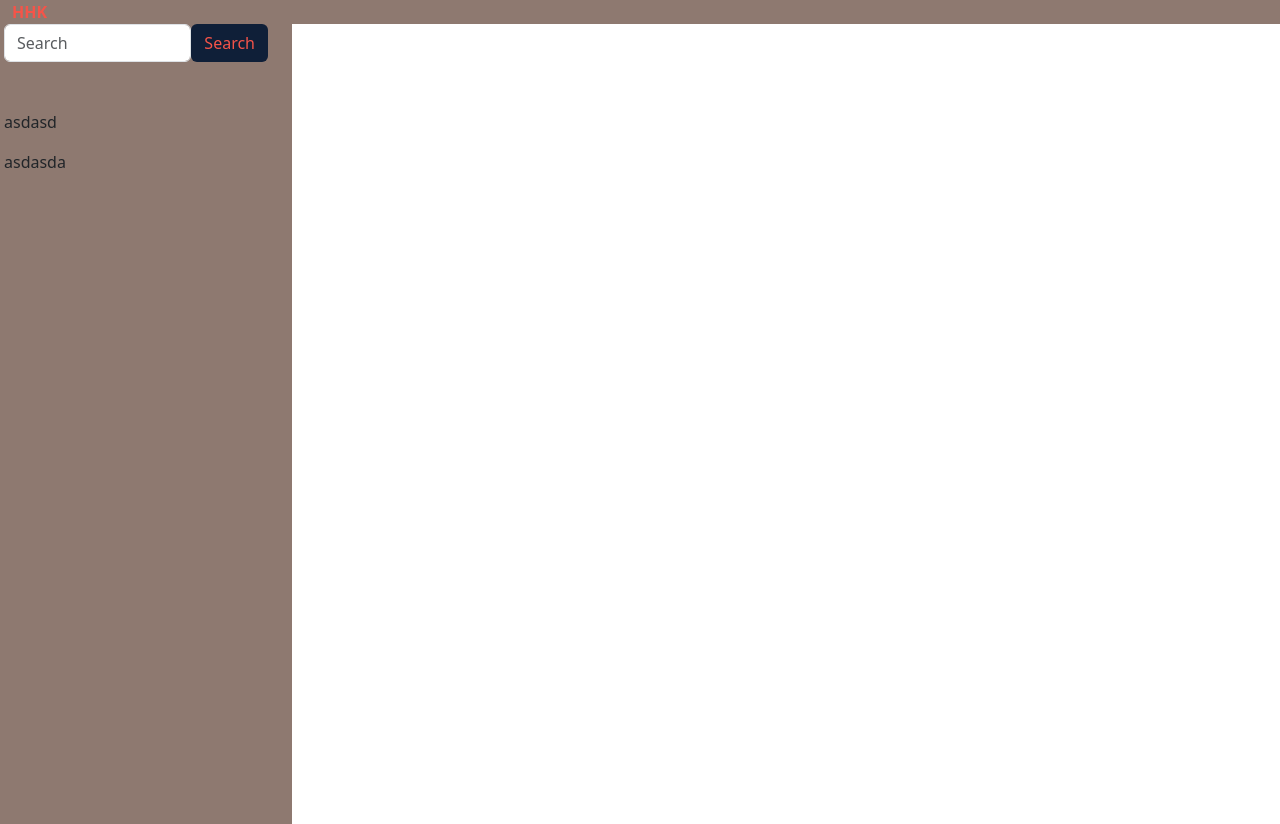
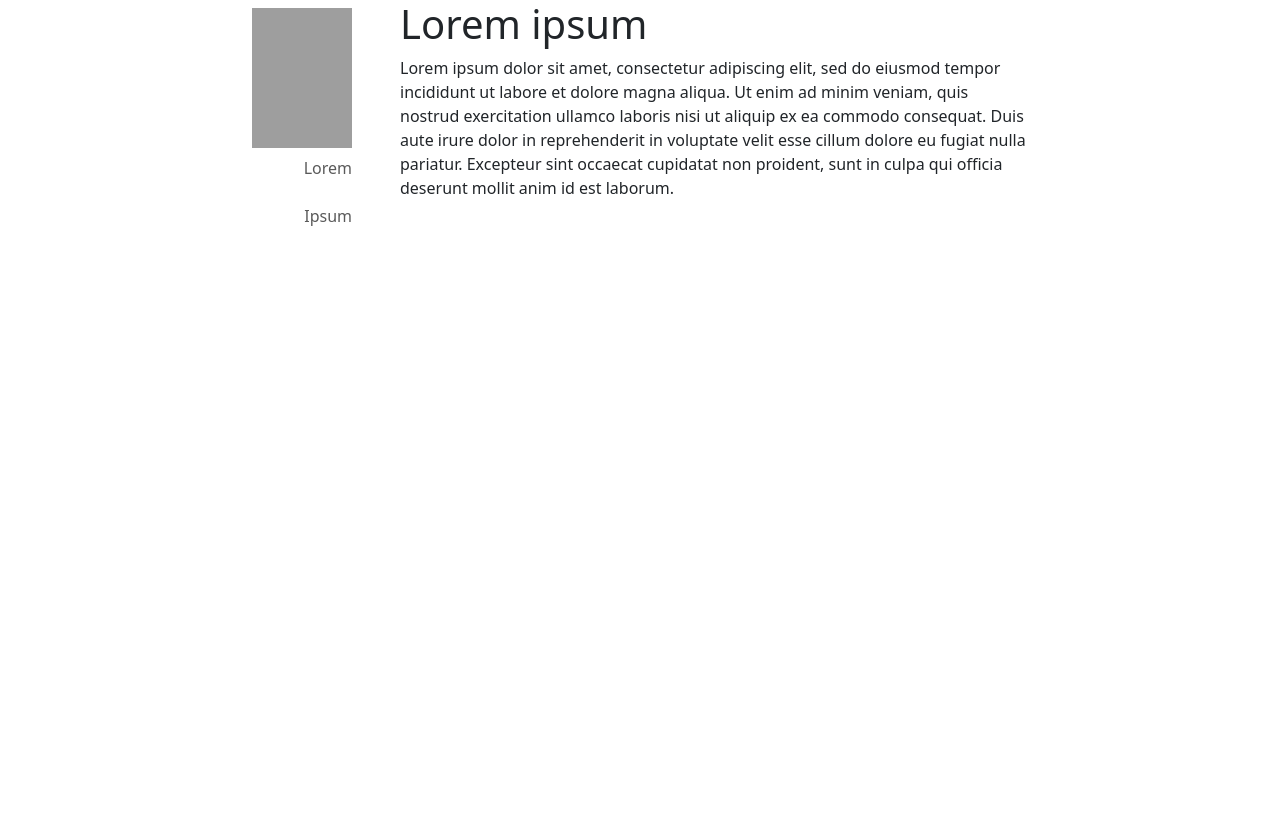
Before and after one commit to CodeApina/Thesis, a PHP site: page / in a window 1280 px wide. After the commit the page ends 226 px from the top, so only its background shows below. Run offline with PHP 8.4, Linux system fonts and the light colour scheme; grey boxes are pictures that could not be loaded.

Commit message:
Started reworking index and navbar.

```diff
--- a/backend/include_master.php
+++ b/backend/include_master.php
@@ -0,0 +1,4 @@
+<?php
+spl_autoload_register(function($class){
+    include "class/".$class.".php";
+});
--- a/css/stylesheet.css
+++ b/css/stylesheet.css
@@ -1 +1,7 @@
-.nav .left
+.container  {
+    max-width: 800px;
+}
+
+.navbar-expand-md .navbar-nav .nav-link {
+    padding-right: initial;
+}
--- a/index.php
+++ b/index.php
@@ -1,3 +1,47 @@
 <?php
-include "navbar.php";
-?>
+include "backend/include_master.php"; ?>
+<!DOCTYPE html>
+<head>
+    <?php
+    include "backend/bootstrap.php";
+    ?>
+    <link href="css/stylesheet.css" rel="stylesheet">
+    <title><h4><b>HHR</b></h4></title>
+</head>
+<body>
+    <div class="container d-flex flex-column flex-md-row">
+        <nav class="navbar navbar-expand-md navbar-light d-flex flex-md-column">
+            <a href="#">
+                <img src="images/lorem-ipsum-generator-cicero-engraving.png" alt="logo" width="100" height="140">
+            </a>
+            <button class="navbar-toggler"
+            type="button"
+            data-bs-toggle="collapse"
+            data-bs-target="#navbarSupportedContent"
+            aria-controls="navbarSupportedContent"
+            aria-expanded="false"
+            aria-label="Toggle Navigation">
+                <span class="navbar-toggler-icon"></span>
+            </button>
+
+            <div class="collapse navbar-collapse w-100" id="navbarSupportedContent">
+                <ul class="navbar-nav w-100 d-flex flex-md-column text-center text-md-end">
+                    <li>
+                        <a href="#" class="nav-link" aria-current="page">Lorem</a>
+                    </li>
+                    <li class="nav-link">
+                        <a href="#" class="nav-link">Ipsum</a>
+                    </li>
+                </ul>
+            </div>
+        </nav>
+        <main class="ps-0 ps-md-5 flex-grow-1">
+            <h1>Lorem ipsum</h1>
+            <p>
+            Lorem ipsum dolor sit amet, consectetur adipiscing elit, sed do eiusmod tempor incididunt ut labore et dolore magna aliqua.
+            Ut enim ad minim veniam, quis nostrud exercitation ullamco laboris nisi ut aliquip ex ea commodo consequat. Duis aute irure dolor in reprehenderit in voluptate velit esse
+            cillum dolore eu fugiat nulla pariatur. Excepteur sint occaecat cupidatat non proident, sunt in culpa qui officia deserunt mollit anim id est laborum.
+            </p>
+        </main>
+    </div>
+</body>
--- a/navbar.php
+++ /dev/null
@@ -1,34 +0,0 @@
-<?php
-include "backend/bootstrap.php"; ?>
-<html>
-    <nav class="nav navbar-nav navbar-expand-sm" style="background-color:#8E7970; height: 3%">
-        <div class="container-fluid">
-            <a class="navbar-brand" style="color:#F55449" href=""><b>HHK</b></a>
-        </div>
-    </nav>
-    <div class=row style="max-width: 300px; height: 100%">
-        <nav class="nav navbar-nav fixed-left ms-1" style="background-color: #8E7970">
-            <div class="container-fluid">
-                <form class="d-flex">
-                    <span>
-                        <input class="form-control me-1" type="text" placeholder="Search"><br>
-                    </span>
-                    <span>
-                        <button style="background-color: #0F1F38; color: #F55449" class="btn" type="button">Search</button>
-                    </span>
-                </form>
-                <ul class="navbar-nav">
-                    <li class="nav-item">
-                        <a id="home_link" class="nav-link" href="">asdasd</a>
-                    </li>
-                    <li class="nav-item">
-                        <a id="" href=""></a>
-                    </li>
-                    <li class="nav-item">
-                        <a id="wishlist" class="nav-link" href="">asdasda</a>
-                    </li>
-                </ul>
-            </div>
-        </nav>
-    </div>
-</html>
```
Also changed, not shown: backend/class/product.php (+10 -0 lines).
